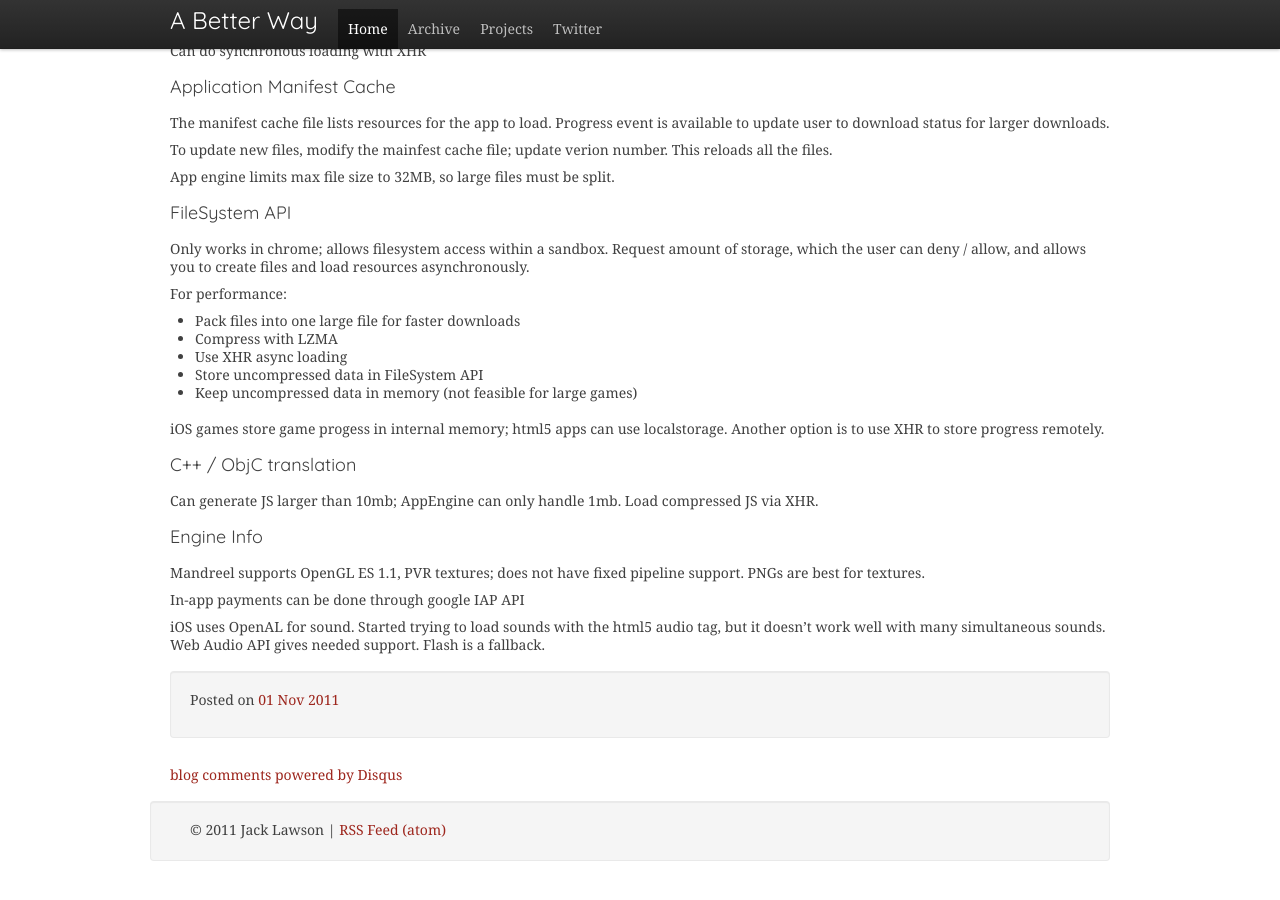
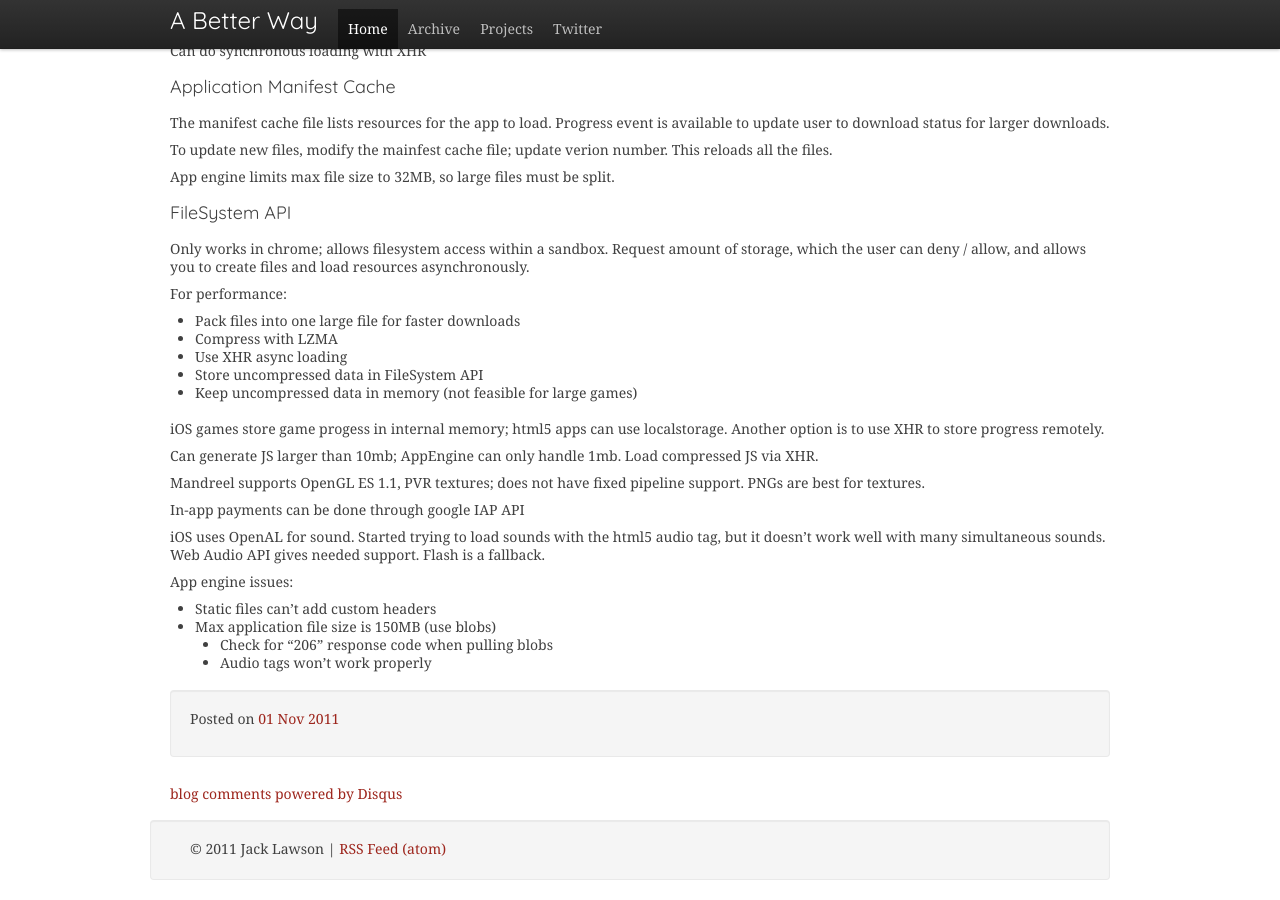
Before and after one commit to ajacksified/ajacksified.github.com, a Jekyll site: the page built from _posts/2011-11-01-new-game-conf-liveblog.markdown, in a window 1280 px wide and 900 px high, scrolled down 12300 px. Built offline with Jekyll 4.4.1, drawn with Linux system fonts in a browser that asks for light colours; nearby versions of some CDN libraries; some web fonts are replaced; Markdown is read by kramdown in place of the engine named in the settings; comment, search, counter and statistics services are not loaded.

Commit message:
session 6

```diff
--- a/_posts/2011-11-01-new-game-conf-liveblog.markdown
+++ b/_posts/2011-11-01-new-game-conf-liveblog.markdown
@@ -843,12 +843,8 @@ For performance:
 iOS games store game progess in internal memory; html5 apps can use
 localstorage. Another option is to use XHR to store progress remotely.
 
-### C++ / ObjC translation
-
 Can generate JS larger than 10mb; AppEngine can only handle 1mb. Load
 compressed JS via XHR.
-
-### Engine Info
 
 Mandreel supports OpenGL ES 1.1, PVR textures; does not have fixed pipeline
 support. PNGs are best for textures.
@@ -858,3 +854,10 @@ In-app payments can be done through google IAP API
 iOS uses OpenAL for sound. Started trying to load sounds with the html5 audio
 tag, but it doesn't work well with many simultaneous sounds. Web Audio API
 gives needed support. Flash is a fallback.
+
+App engine issues:
+
+* Static files can't add custom headers
+* Max application file size is 150MB (use blobs)
+    * Check for "206" response code when pulling blobs
+    * Audio tags won't work properly
```
